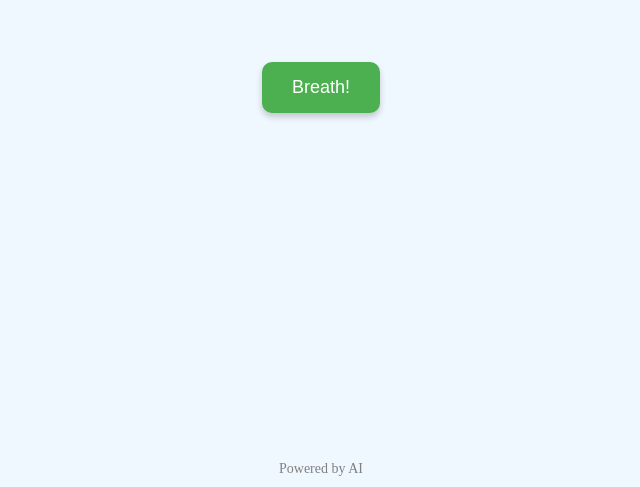
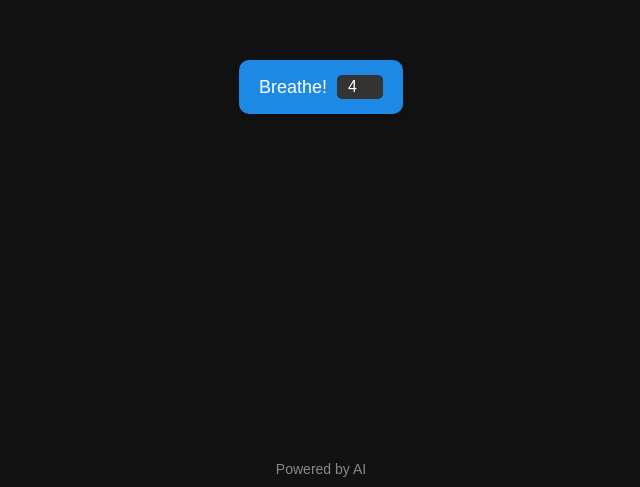
Before and after one commit to dylan-bruner-student/aibreather, a plain HTML site: page index.html in a window 1280 px wide. Shown: the part 313-800 px from the top of the page, without its empty margins (319-959 px from the left). Drawn offline with Linux system fonts and the light colour scheme.

Commit message:
dark theme + unlimited breathing

```diff
--- a/index.html
+++ b/index.html
@@ -6,21 +6,25 @@
     <title>Document</title>
 </head>
 <body>
-    <button onclick="boxBreathe()">Breath!</button>
-    <footer style="position: absolute; bottom: 10px; font-size: 14px; color: gray;">
-        Powered by AI
-    </footer>
+    <button id="breath">
+        Breathe!
+        <input type="number" id="breathCount" value="4" min="1" style="width: 40px; margin-left: 10px; text-align: center;">
+    </button>
+    <footer>Powered by AI</footer>
 </body>
 </html>
 
 <script>
+document.getElementById("breath").addEventListener("click", (e) => {
+    if (e.target.tagName === "INPUT") return;
 
-function boxBreathe() {
     const sounds = ["breath-in.wav", "breath-out.wav"];
+    let cycles = parseInt(document.getElementById("breathCount").value) || 4;
     let count = 0;
+    let maxCount = cycles * 2;
 
     function playSequence() {
-        if (count >= 8) return; // 4 cycles * 2 steps each = 8 plays
+        if (count >= maxCount) return;
 
         let audio = new Audio(sounds[count % 2]);
         audio.play();
@@ -28,12 +32,10 @@ function boxBreathe() {
         setTimeout(playSequence, 5000);
 
         count++;
-
     }
 
     playSequence();
-}
-
+});
 </script>
 
 <style>
@@ -42,28 +44,48 @@ function boxBreathe() {
         justify-content: center;
         align-items: center;
         height: 100vh;
-        background-color: #f0f8ff;
+        background-color: #121212;
         margin: 0;
         flex-direction: column;
+        color: #ffffff;
+        font-family: Arial, sans-serif;
     }
 
     button {
-        padding: 15px 30px;
+        padding: 15px 20px;
         font-size: 18px;
         border: none;
         border-radius: 10px;
-        background-color: #4CAF50;
+        background-color: #1e88e5;
         color: white;
         cursor: pointer;
         transition: 0.3s;
         box-shadow: 0px 4px 6px rgba(0, 0, 0, 0.2);
+        display: flex;
+        align-items: center;
+    }
+
+    button input {
+        font-size: 16px;
+        border: none;
+        border-radius: 5px;
+        padding: 3px;
+        background: #333;
+        color: white;
     }
 
     button:hover {
-        background-color: #45a049;
+        background-color: #1565c0;
     }
 
     button:active {
         transform: scale(0.95);
     }
+
+    footer {
+        position: absolute;
+        bottom: 10px;
+        font-size: 14px;
+        color: #888;
+    }
 </style>
```
